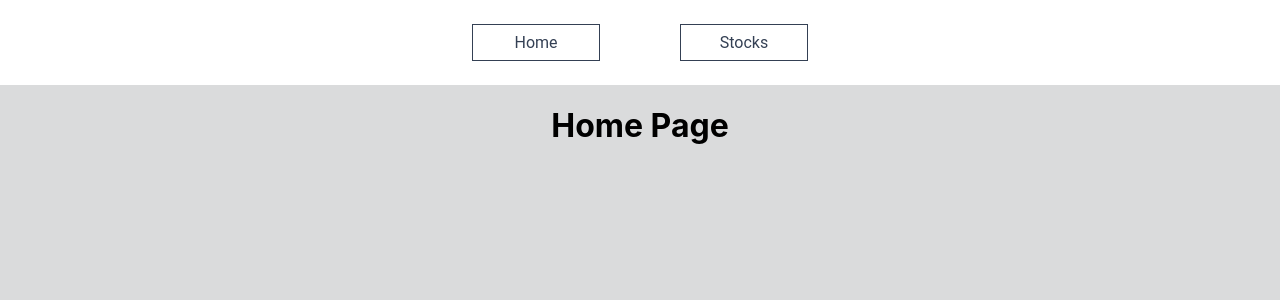
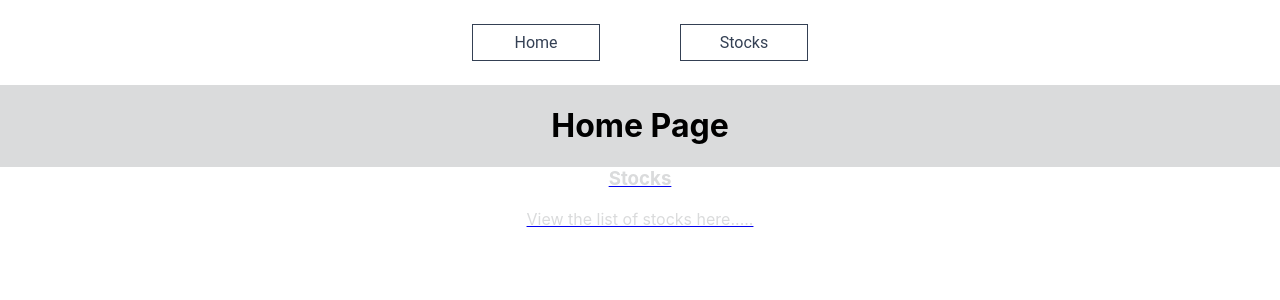
Before and after one commit to rudra-sena/Sensibull, a React (Create React App) app: page / in a window 1280 px wide. Shown: the top 300 px of the page. Built offline with nearby package versions, Linux system fonts and the light colour scheme.

Commit message:
Minor Changes

```diff
--- a/package.json
+++ b/package.json
@@ -6,10 +6,15 @@
     "@testing-library/jest-dom": "^5.16.5",
     "@testing-library/react": "^13.4.0",
     "@testing-library/user-event": "^13.5.0",
+    "axios": "^1.1.2",
+    "csv-string": "^4.1.1",
+    "d3": "^7.6.1",
     "react": "^18.2.0",
     "react-dom": "^18.2.0",
+    "react-papaparse": "^4.1.0",
     "react-router-dom": "^6.4.2",
     "react-scripts": "5.0.1",
+    "react-table": "^7.8.0",
     "web-vitals": "^2.1.4"
   },
   "scripts": {
--- a/src/App.css
+++ b/src/App.css
@@ -1,5 +1,6 @@
 .App {
   text-align: center;
+  background-color: #DADBDC;
 }
 
 @media (prefers-reduced-motion: no-preference) {
--- a/src/Components/Home/Home.css
+++ b/src/Components/Home/Home.css
@@ -1,3 +1,9 @@
 .Home{
     background-color: #DADBDC;
 }
+
+.stocks-list{
+    background-color: #ffffff;
+    color: #DADBDC;
+    text-decoration: none;
+}
--- a/src/Components/Home/Home.js
+++ b/src/Components/Home/Home.js
@@ -1,9 +1,15 @@
+import { Link } from 'react-router-dom';
 import './Home.css'
 
 const Home = () => {
     return (
         <div className="Home">
             <h1>Home Page</h1>
+            <Link to="/stocks"><div className="stocks-list">
+                <h3>Stocks</h3>
+                <p>View the list of stocks here.....</p>
+            </div>
+            </Link>
         </div>
      );
 }
--- a/src/Components/useFetch.js
+++ b/src/Components/useFetch.js
@@ -12,7 +12,7 @@ const useFetch = (url) => {
         axios
             .get(url)
             .then((res)=>{
-                setData(res.data);
+                setData(res.data)
             })
             .catch((err)=>{
                 setError(err);
--- a/src/index.css
+++ b/src/index.css
@@ -5,7 +5,7 @@ body {
     sans-serif;
   -webkit-font-smoothing: antialiased;
   -moz-osx-font-smoothing: grayscale;
-  background-color: #DADBDC;
+
 }
 
 code {
```
Also changed, not shown: 1 other file (tests, documents, lock files or other folders).
